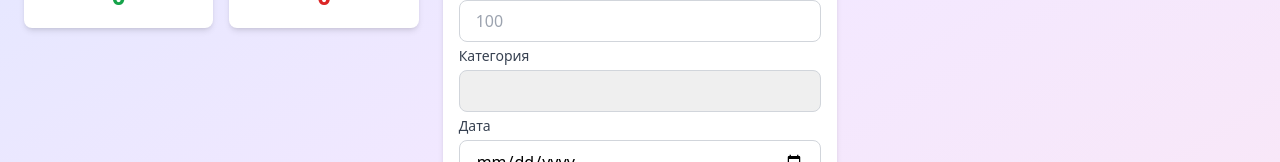
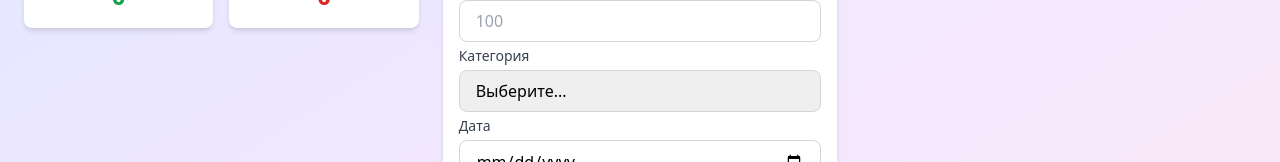
Before and after one commit to DariaGazkaeva/financial-tracker, a React (Vite) app: page / in a window 1280 px wide. Both pictures are taken after typing "Sample", "Sample123" into the empty fields and a click on the button "Войти". Shown: the part 285-447 px from the top of the page. Built offline with nearby package versions, Linux system fonts and the light colour scheme.

Commit message:
Fix category

```diff
--- a/src/api/transactions-api.js
+++ b/src/api/transactions-api.js
@@ -1,3 +1,5 @@
+import { getCategories } from './categories-api.js';
+
 // TODO убрать заглушки с localStorage после добавления бэка
 
 const STORAGE_KEY = 'transactions';
@@ -33,6 +35,7 @@ export const addTransaction = async (transaction) => {
     try {
         const newTransaction = {
             id: Date.now(),
+            category: (await getCategories()).data.find(c => c.id === Number(transaction.categoryId))?.label,
             ...transaction,
         };
 
--- a/src/common/ui/app-select/AppSelect.jsx
+++ b/src/common/ui/app-select/AppSelect.jsx
@@ -11,6 +11,7 @@ function AppSelect({
     error,
     onChange,
     className = '',
+    placeholder = 'Выберите...',
     register,
 }) {
     const fieldClasses = clsx(
@@ -37,6 +38,11 @@ function AppSelect({
                 disabled={ disabled }
                 {...(register ? register(name) : {})}
             >
+                {placeholder && (
+                    <option value="" disabled hidden>
+                        { placeholder }
+                    </option>
+                )}
                 {options.map((option) => (
                     <option
                         key={ option.id }
```
